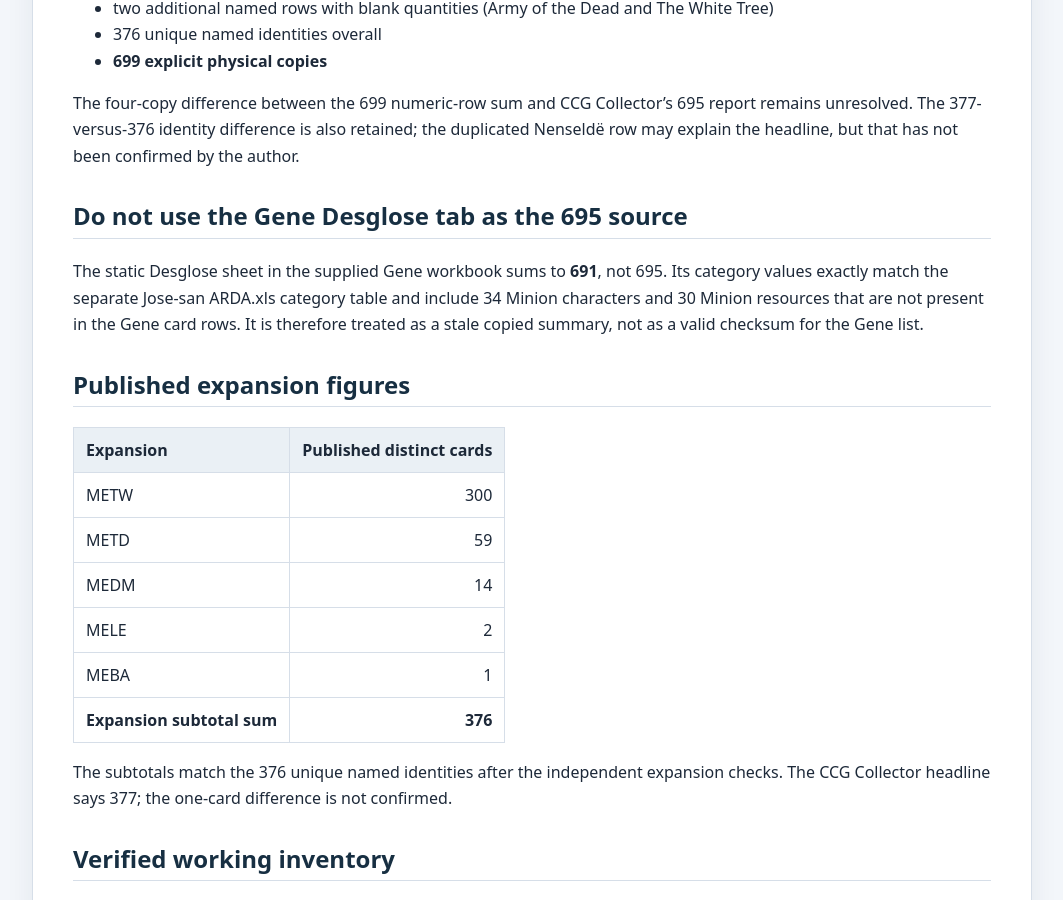
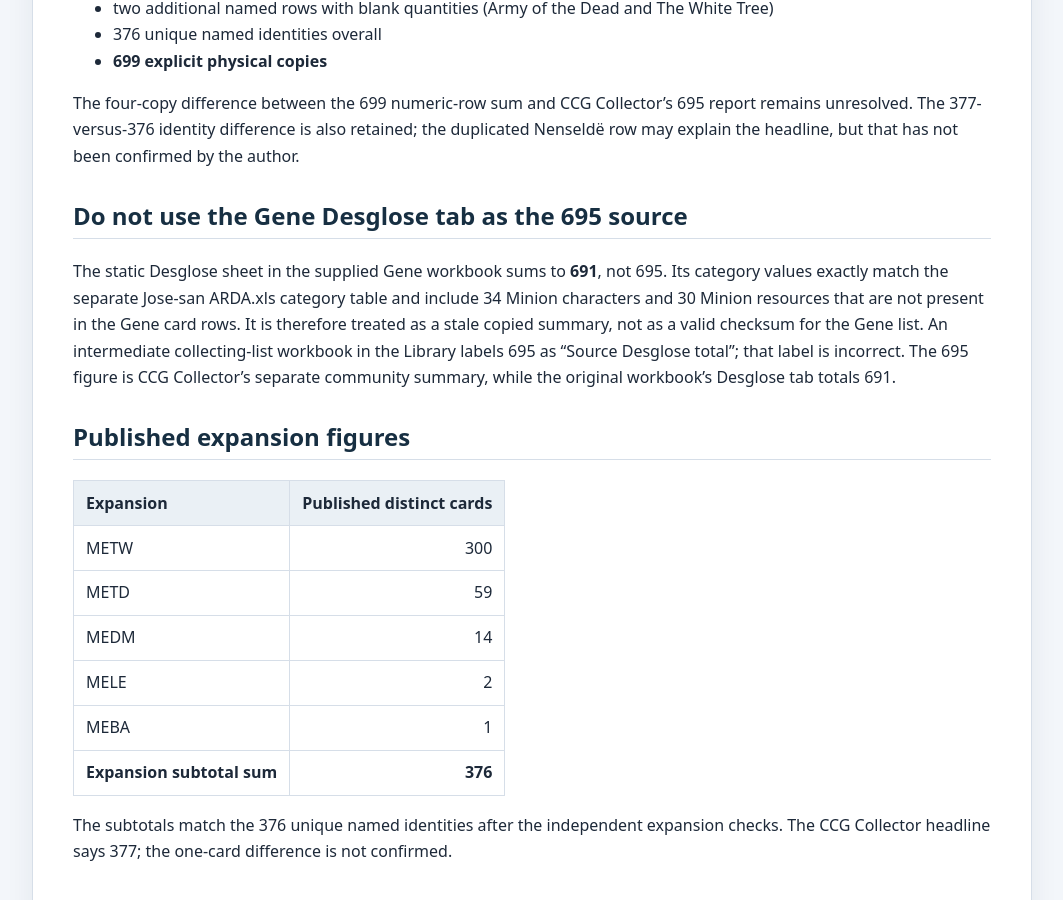
Before and after one commit to JamSpot/meccg-arda-master-database, a Jekyll site: the page built from docs/source-reconciliation.md, in a window 1280 px wide and 900 px high, scrolled down 728 px. Shown: the whole window, without its empty margins (108-1171 px from the left). Built offline with Jekyll 4.4.1, drawn with Linux system fonts in a browser that asks for light colours; our own code applies the rules of GitHub Pages for plain Markdown files.

Commit message:
Clarify source attribution of 695-copy summary

```diff
--- a/docs/source-reconciliation.md
+++ b/docs/source-reconciliation.md
@@ -19,7 +19,7 @@ The four-copy difference between the 699 numeric-row sum and CCG Collector's 695
 
 ## Do not use the Gene Desglose tab as the 695 source
 
-The static Desglose sheet in the supplied Gene workbook sums to **691**, not 695. Its category values exactly match the separate Jose-san ARDA.xls category table and include 34 Minion characters and 30 Minion resources that are not present in the Gene card rows. It is therefore treated as a stale copied summary, not as a valid checksum for the Gene list.
+The static Desglose sheet in the supplied Gene workbook sums to **691**, not 695. Its category values exactly match the separate Jose-san ARDA.xls category table and include 34 Minion characters and 30 Minion resources that are not present in the Gene card rows. It is therefore treated as a stale copied summary, not as a valid checksum for the Gene list. An intermediate collecting-list workbook in the Library labels 695 as “Source Desglose total”; that label is incorrect. The 695 figure is CCG Collector's separate community summary, while the original workbook's Desglose tab totals 691.
 
 ## Published expansion figures
 
```
